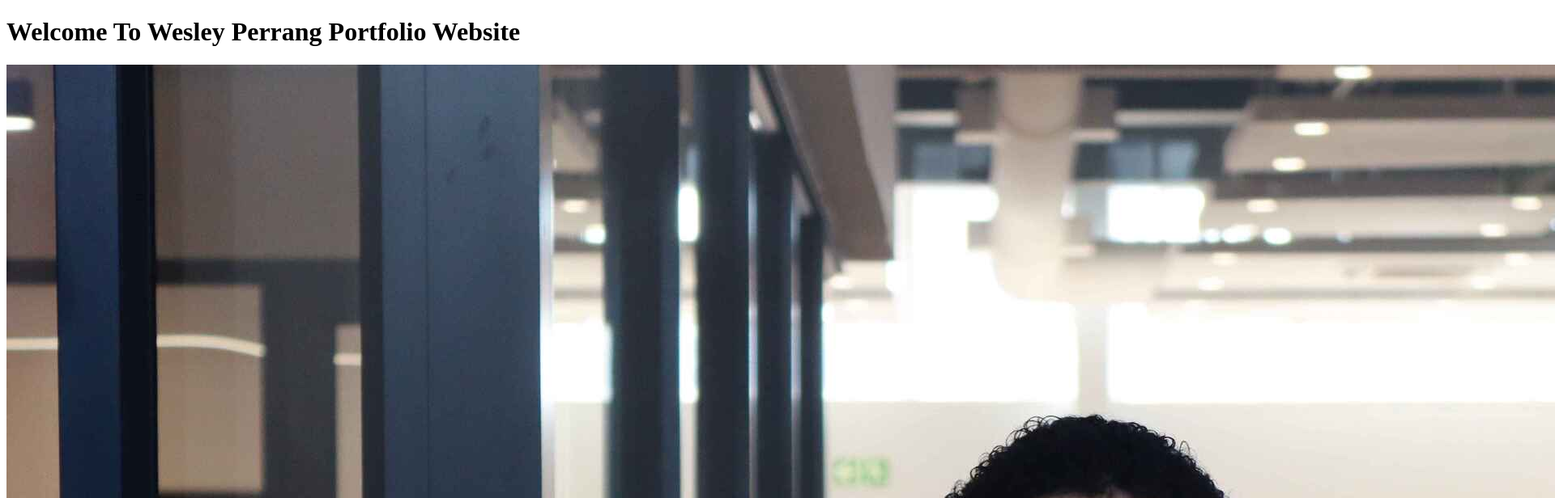
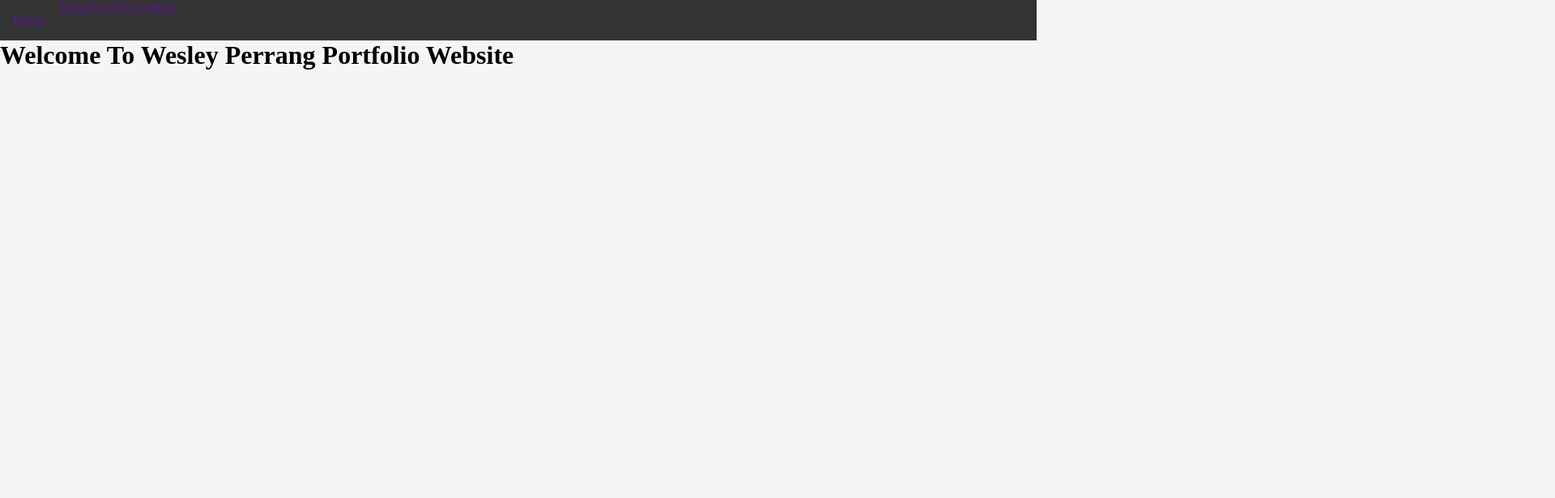
Before and after one commit to Wesley-Perrang/Wesley-Perrang-Portfolio, a plain HTML site: page index.html in a window 1280 px wide. Shown: the top 616 px of the page at 81% size, 1920 px wide, since content can reach past the window. Drawn offline with Linux system fonts and the light colour scheme.

Commit message:
started with navigator bar

```diff
--- a/Style/style.css
+++ b/Style/style.css
@@ -1,4 +1,27 @@
 *{
     margin: 0;
     padding: 0;
+    box-sizing: border-box;
+    list-style: none;
 }
+body{
+    background-color: whitesmoke;
+}
+.Navbar{
+    list-style-type: none;
+    margin: 0;
+    padding: 0;
+    overflow: hidden;
+    background-color: #333333;
+
+}
+li {
+    float: left;
+}
+.Home{
+    display: block;
+    color: white;
+    text-align: center;
+    padding: 16px;
+    text-decoration: none;
+}
--- a/index.html
+++ b/index.html
@@ -4,10 +4,17 @@
     <meta charset="UTF-8">
     <meta name="viewport" content="width=device-width, initial-scale=1.0">
     <title>Home</title>
-    <link rel="/Style/style.css" href="Style/style.css">
+    <link href="Style/style.css" rel="stylesheet" type="text/css">
 </head>
 <body>
+    <ul class="Navbar">
+        <li class="Home"><a href="">Home</a></li>
+        <li><a href="">About</a></li>
+        <li><a href="">Portfolio</a></li>
+        <li><a href="">Contact</a></li>
+    </ul>
     <h1>Welcome To Wesley Perrang Portfolio Website</h1>
-    <img src="/images/wesley.jpg"/>
+
+
 </body>
 </html>
```
